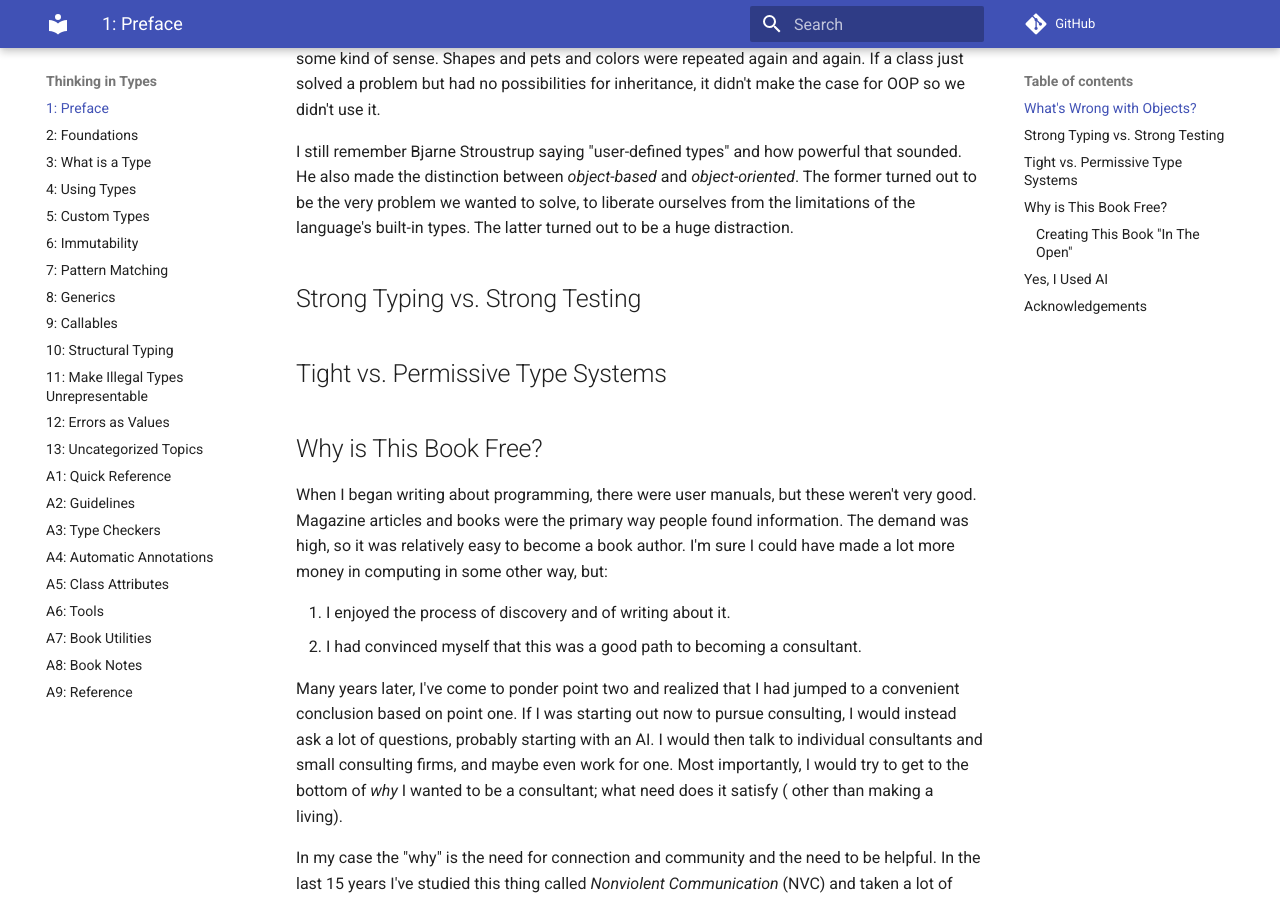
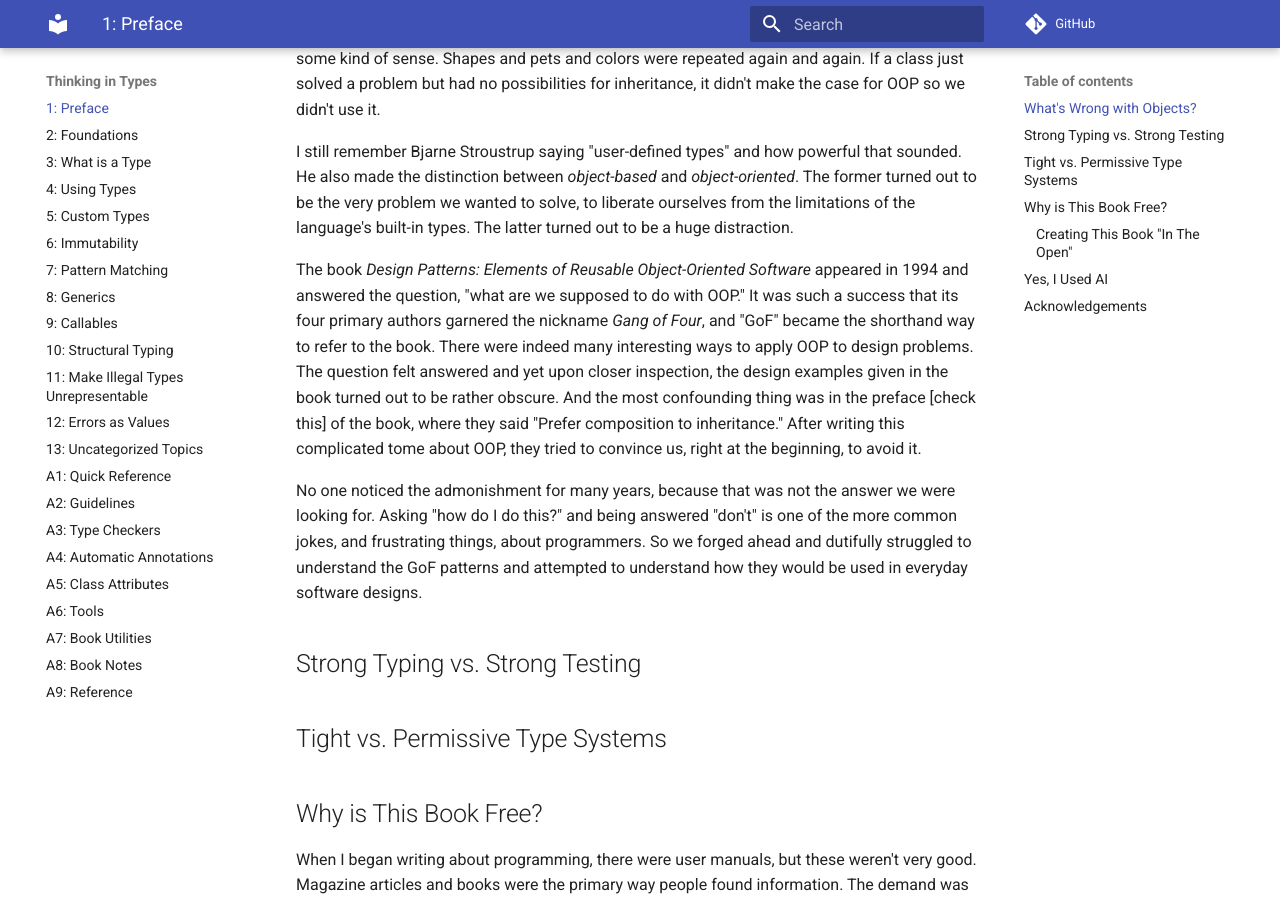
Before and after one commit to ThinkingInTypes/ThinkingInTypes.github.io, an MkDocs documentation site: the page built from Chapters/C01_Preface.md, in a window 1280 px wide and 900 px high, scrolled down 1834 px. Built offline with MkDocs 1.6.1 and Material for MkDocs 9.7.7, drawn with Linux system fonts in a browser that asks for light colours; comment, search, counter and statistics services are not loaded.

Commit message:
Update C01_Preface.md

```diff
--- a/Chapters/C01_Preface.md
+++ b/Chapters/C01_Preface.md
@@ -68,6 +68,17 @@ I still remember Bjarne Stroustrup saying "user-defined types" and how powerful
 He also made the distinction between _object-based_ and _object-oriented_.
 The former turned out to be the very problem we wanted to solve, to liberate ourselves from the limitations of the language's built-in types.
 The latter turned out to be a huge distraction.
+
+The book _Design Patterns: Elements of Reusable Object-Oriented Software_ appeared in 1994 and answered the question, "what are we supposed to do with OOP."
+It was such a success that its four primary authors garnered the nickname _Gang of Four_, and "GoF" became the shorthand way to refer to the book.
+There were indeed many interesting ways to apply OOP to design problems.
+The question felt answered and yet upon closer inspection, the design examples given in the book turned out to be rather obscure.
+And the most confounding thing was in the preface [check this] of the book, where they said "Prefer composition to inheritance."
+After writing this complicated tome about OOP, they tried to convince us, right at the beginning, to avoid it.
+
+No one noticed the admonishment for many years, because that was not the answer we were looking for.
+Asking "how do I do this?" and being answered "don't" is one of the more common jokes, and frustrating things, about programmers.
+So we forged ahead and dutifully struggled to understand the GoF patterns and attempted to understand how they would be used in everyday software designs.
 
 ## Strong Typing vs. Strong Testing
 
```
